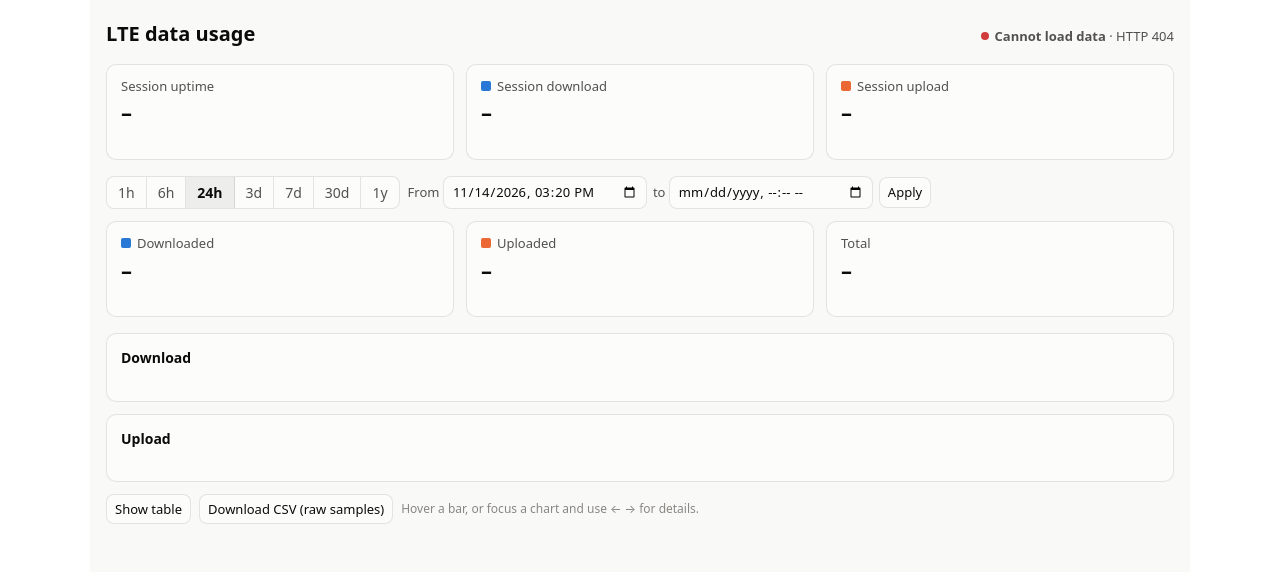
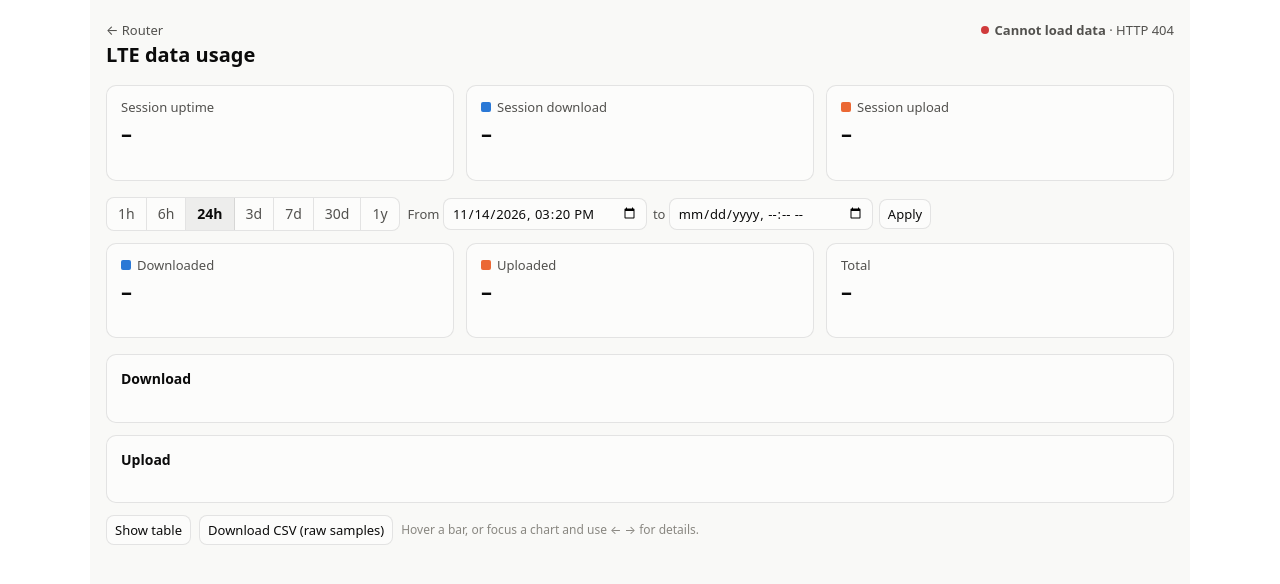
Before and after one commit to hjalves/openwrt-wr841n, a plain HTML site: page huawei-trafficd/www/traffic.html in a window 1280 px wide. Drawn offline with Linux system fonts and the light colour scheme; no server answers.

Commit message:
traffic.html: add link back to the router landing page
Co-Authored-By: Claude Opus 5.5 <noreply@anthropic.com>

```diff
--- a/huawei-trafficd/www/traffic.html
+++ b/huawei-trafficd/www/traffic.html
@@ -17,6 +17,9 @@ html,body{margin:0;background:var(--page)}
 h1{font-size:20px;font-weight:600;margin:0}
 h2{font-size:14px;font-weight:600;margin:0 0 2px}
 header{display:flex;flex-wrap:wrap;align-items:baseline;justify-content:space-between;gap:4px 16px;margin-bottom:16px}
+.back{display:inline-block;color:var(--text-secondary);text-decoration:none;font-size:13px;margin-bottom:2px}
+.back:hover{color:var(--text-primary);text-decoration:underline}
+.back:focus-visible{outline:2px solid var(--series-1);outline-offset:2px;border-radius:2px}
 .status{margin:0;color:var(--text-secondary);font-size:13px}
 .status b{font-weight:600}
 .dot{display:inline-block;width:8px;height:8px;border-radius:50%;margin-right:6px;vertical-align:1px}
@@ -68,7 +71,7 @@ th{color:var(--text-secondary);font-weight:600}
 <body>
 <main class="viz-root" id="root">
 <header>
-  <h1>LTE data usage</h1>
+  <div><a class="back" href="/">← Router</a><h1>LTE data usage</h1></div>
   <p class="status" id="status" role="status">Loading…</p>
 </header>
 
```
